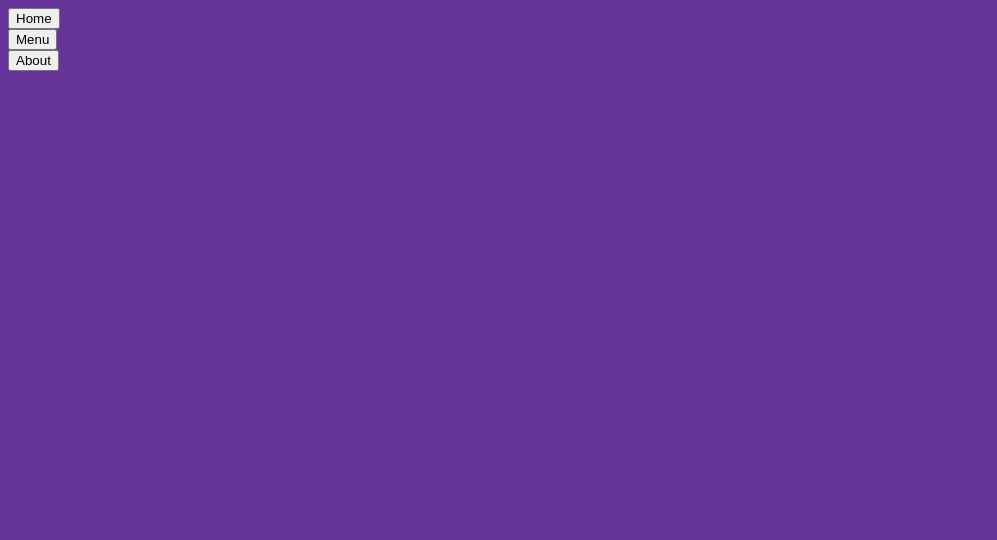
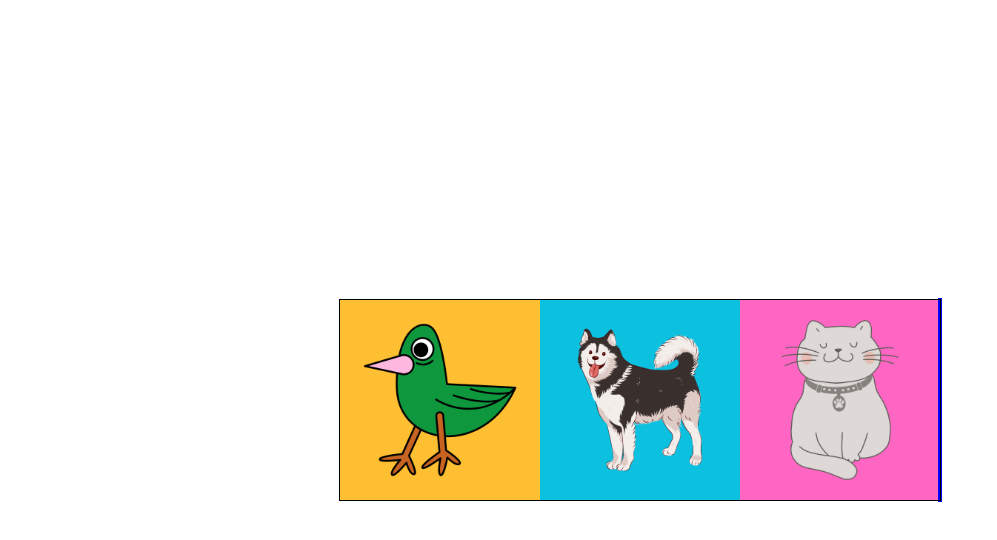
Before and after one commit to finntaztic/image-carousel, a website built with webpack: page src/index.html in a window 1280 px wide. Shown: the whole page, without its empty margins (0-997 px from the left). Built offline with nearby package versions, Linux system fonts and the light colour scheme.

Commit message:
Add image

```diff
--- a/src/index.html
+++ b/src/index.html
@@ -6,11 +6,11 @@
     <title>Document</title>
 </head>
 <body>
-    <header>
-        <nav><button id="home-btn">Home</button></nav>
-        <nav><button id="menu-btn">Menu</button></nav>
-        <nav><button id="about-btn">About</button></nav>
-    </header>
-    <div id="content"></div>
+    <div class="wide">
+        <img src="/img/1.png">
+        <img src="/img/2.png">
+        <img src="/img/3.png">
+        <div class="container"></div>
+    </div>
 </body>
 </html>
--- a/src/styles.css
+++ b/src/styles.css
@@ -1,4 +1,35 @@
 /* styles.css */
-body {
-  background-color: rebeccapurple;
+* {
+    margin: 0;
+    padding: 0;
+    box-sizing: border-box;
 }
+
+
+body{
+    display: flex;
+    justify-content: center;
+    align-items: center;
+    min-height: 100vh;
+}
+
+img {
+  height: 200px;
+  width: 200px;
+  gap: 5px;
+}
+
+.wide {
+  outline: 1px solid black;
+  height: 200px;
+  width: 600px;
+  display: flex;
+  justify-content: center;
+  align-items: center;
+}
+
+.container {
+    outline: 2px solid blue;
+    height: 200px;
+    width: 200px;
+}
```
Also changed, not shown: package.json (+19 -1 lines), img/1.png (added), img/2.png (added), img/3.png (added), 1 other file.
